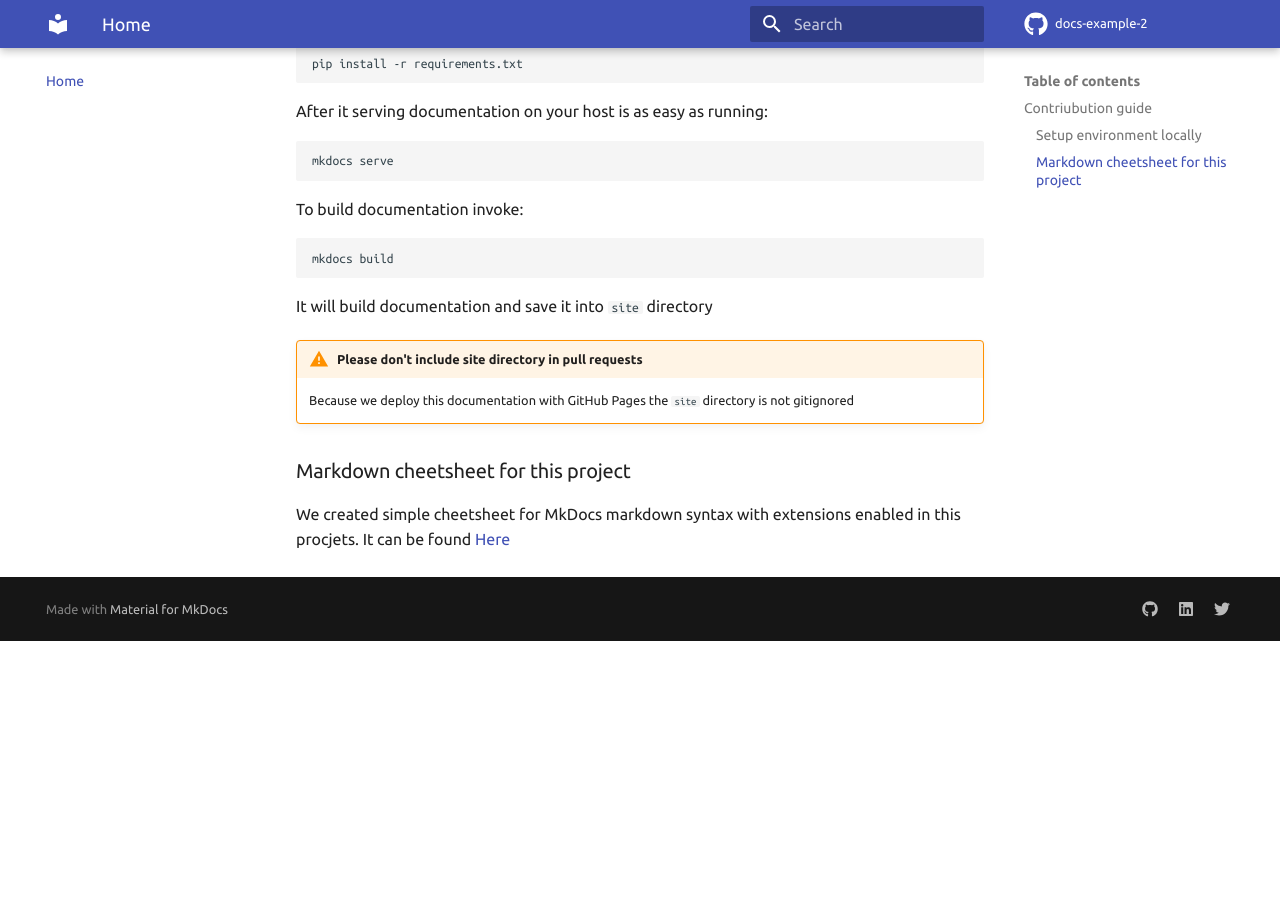
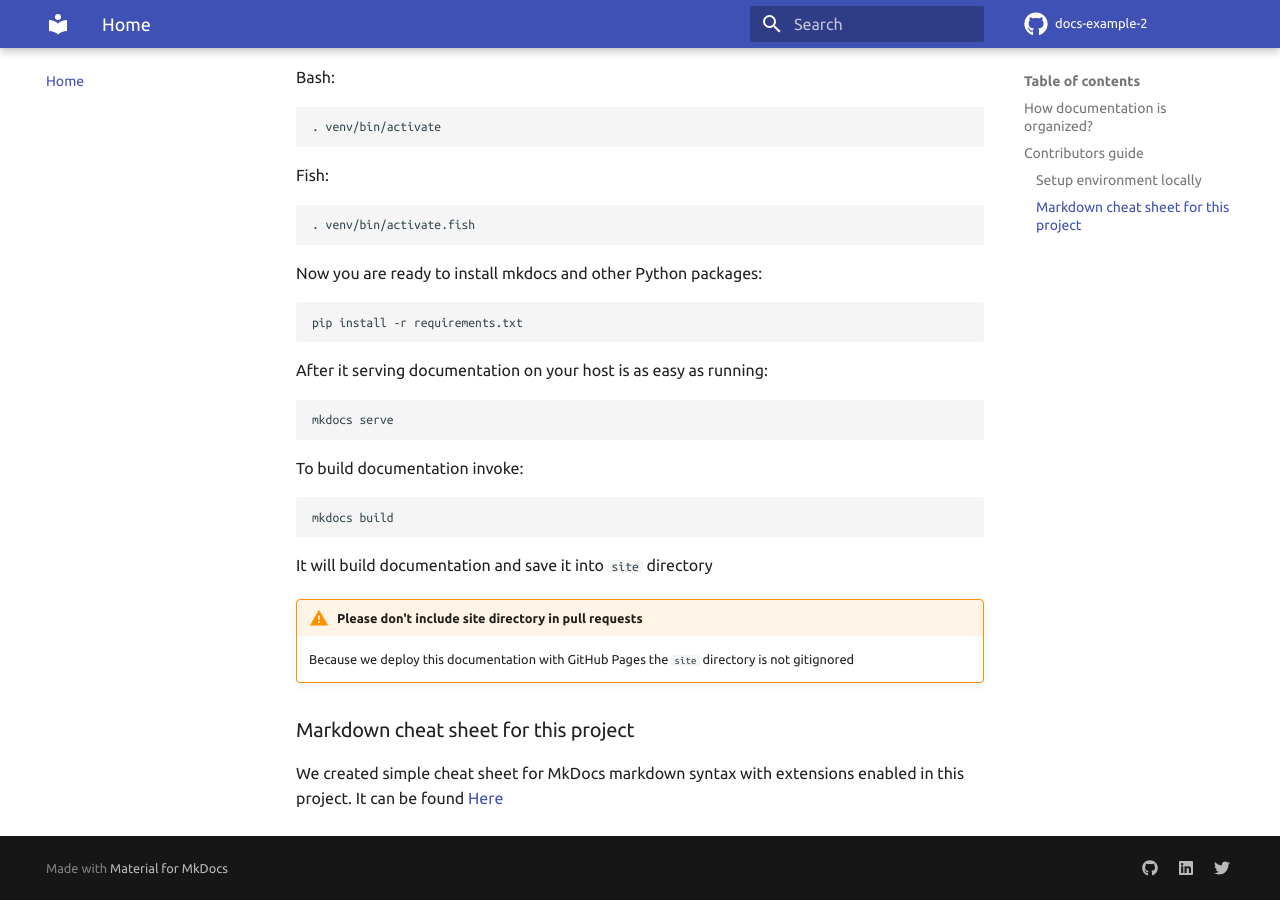
Before and after one commit to AlexBaranowski/docs-example-2, an MkDocs documentation site: the page built from docs/index.md, in a window 1280 px wide and 900 px high, scrolled down 1291 px. Built offline with MkDocs 1.6.1 and Material for MkDocs 9.7.7, drawn with Linux system fonts in a browser that asks for light colours; comment, search, counter and statistics services are not loaded; before the commit the page ends 1932 px from its top, so only the background shows below that; some of the changed text lies outside the part shown.

```diff
--- a/docs/index.md
+++ b/docs/index.md
@@ -11,10 +11,19 @@ Open sourcing documentation allows us to:
 
 - Streamline changes in documentation in easy to understand manner
 - Everyone can create requests for particular topic via [Issue Creation on
-  GitHub FIXME]()
+  GitHub FIXME](https://github.com/AlexBaranowski/docs-example-2/issues/new/choose)
 - Build community and engage it in process
 
-## Contriubution guide
+## How documentation is organized?
+
+Documentation is organized in the following manner:
+
+- JumpStarts - Installation guides with extras
+- HowTo - How To guides on various topics
+- Errats - EuroLinux erratas in the form of the web pages
+- Release Notes
+
+## Contributors guide
 
 We are using `mkdocs` with `mkdocs-material` to build and style our
 documentation.
@@ -75,6 +84,7 @@ It will build documentation and save it into `site` directory
     is not gitignored
 
 
-### Markdown cheetsheet for this project
-We created simple cheetsheet for MkDocs markdown syntax with extensions enabled
-in this procjets. It can be found [Here](HowTo/documentation-markdown.md)
+### Markdown cheat sheet for this project
+We created simple cheat sheet for MkDocs markdown syntax with extensions
+enabled in this project. It can be found
+[Here](HowTo/documentation-markdown.md)
```
Also changed, not shown: docs/release-notes/8.3.md (added, +68 -0 lines).
